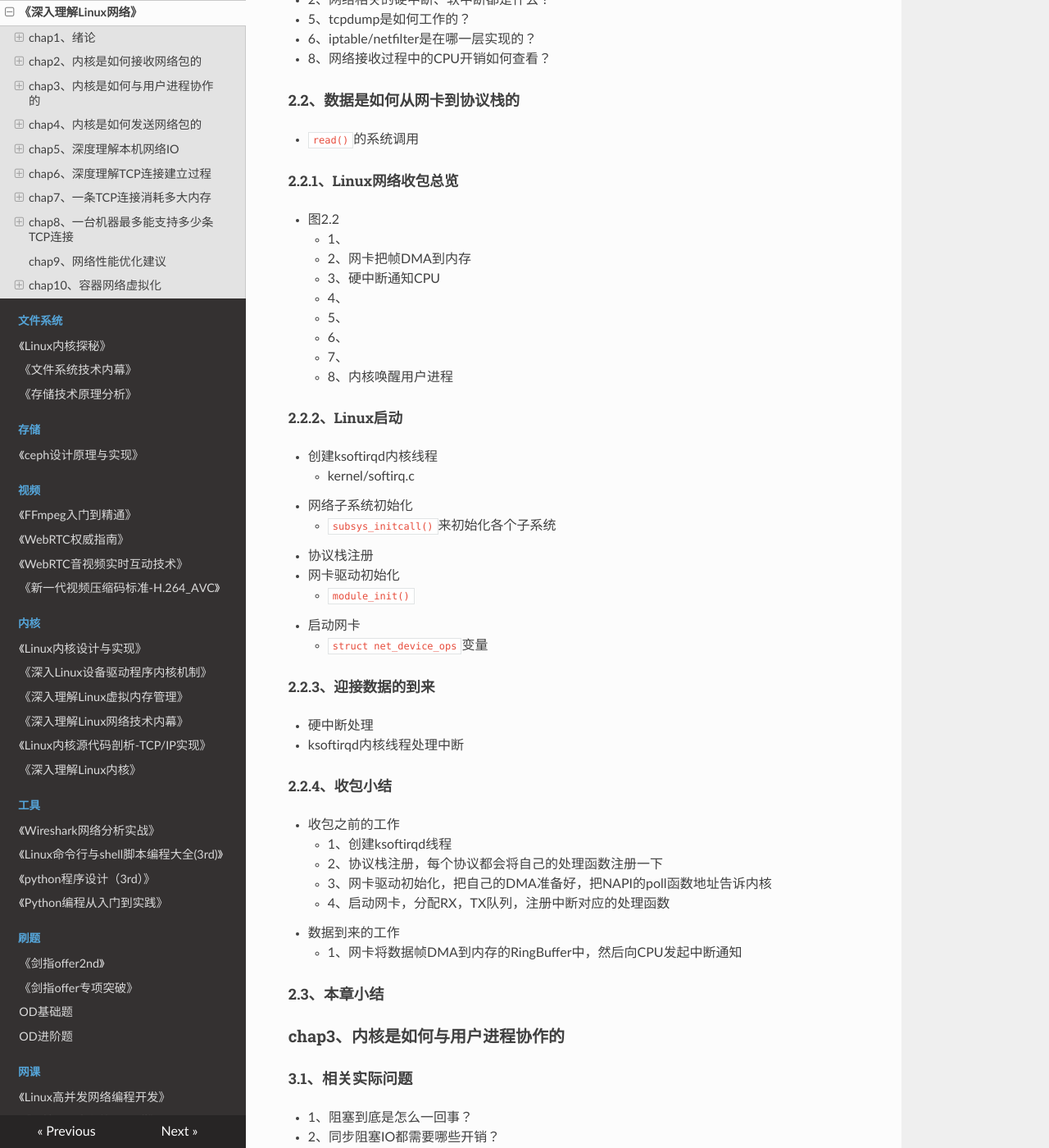
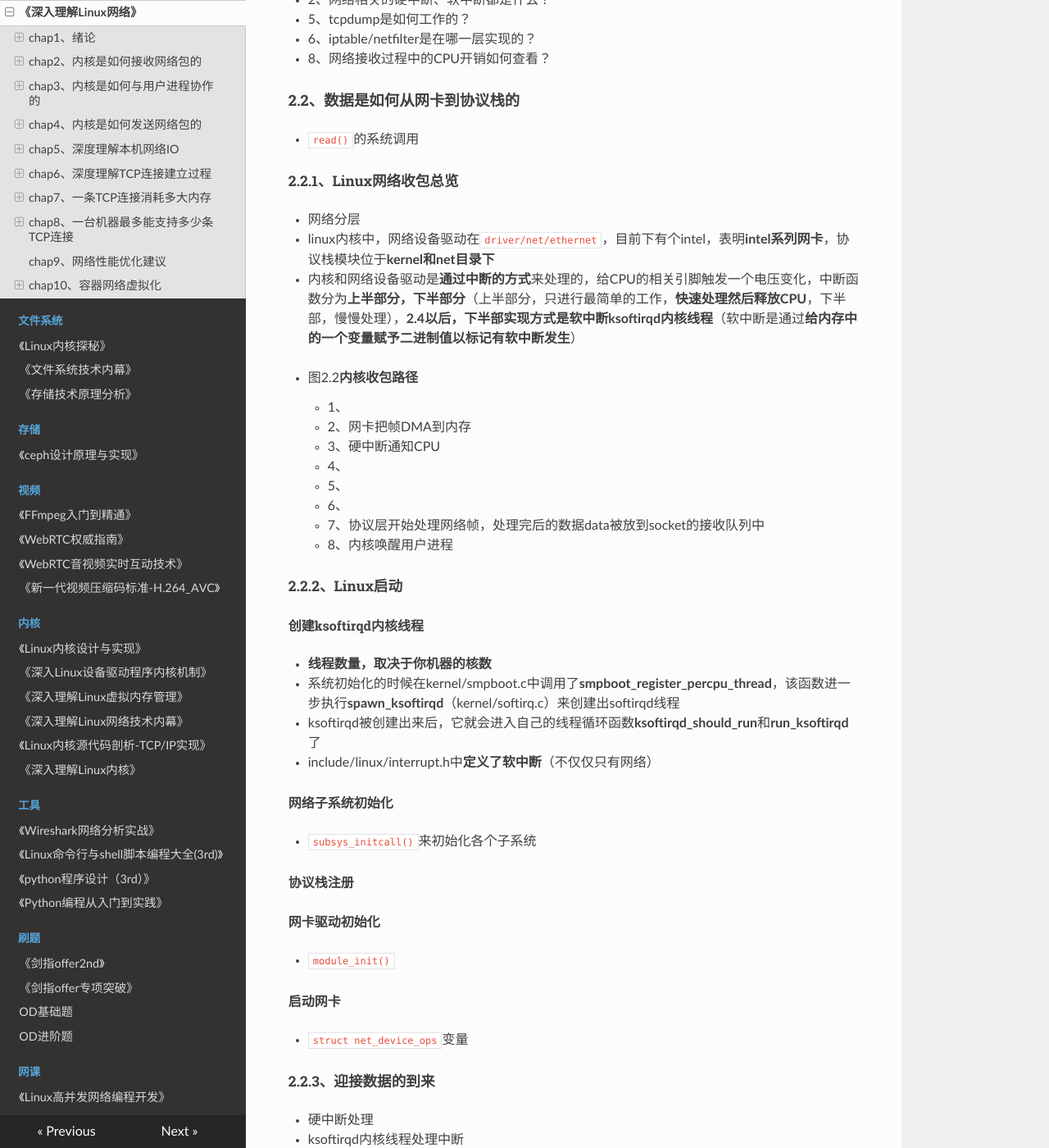
Before and after one commit to wolflion/booknotes, an MkDocs documentation site: the page built from docs/10network/深入理解Linux网络.md, in a window 1280 px wide and 1400 px high, scrolled down 895 px. Shown: the whole window at 82% size. Built offline with MkDocs 1.6.1, drawn with Linux system fonts in a browser that asks for light colours; nearby versions of some CDN libraries.

Commit message:
Update 深入理解Linux网络.md

```diff
--- a/docs/10network/深入理解Linux网络.md
+++ b/docs/10network/深入理解Linux网络.md
@@ -40,27 +40,42 @@
 
 ##### 2.2.1、Linux网络收包总览
 
-+ 图2.2
++ 网络分层
++ linux内核中，网络设备驱动在`driver/net/ethernet`，目前下有个intel，表明**intel系列网卡**，协议栈模块位于**kernel和net目录下**
++ 内核和网络设备驱动是**通过中断的方式**来处理的，给CPU的相关引脚触发一个电压变化，中断函数分为**上半部分，下半部分**（上半部分，只进行最简单的工作，**快速处理然后释放CPU**，下半部，慢慢处理），**2.4以后，下半部实现方式是软中断ksoftirqd内核线程**（软中断是通过**给内存中的一个变量赋予二进制值以标记有软中断发生**）
+
++ 图2.2**内核收包路径**
   + 1、
   + 2、网卡把帧DMA到内存
   + 3、硬中断通知CPU
   + 4、
   + 5、
   + 6、
-  + 7、
+  + 7、协议层开始处理网络帧，处理完后的数据data被放到socket的接收队列中
   + 8、内核唤醒用户进程
 
 ##### 2.2.2、Linux启动
 
-+ 创建ksoftirqd内核线程
-  + kernel/softirq.c
-+ 网络子系统初始化
-  + `subsys_initcall()`来初始化各个子系统
-+ 协议栈注册
-+ 网卡驱动初始化
-  + `module_init()`
-+ 启动网卡
-  + `struct net_device_ops`变量
+###### 创建ksoftirqd内核线程
+
++ **线程数量，取决于你机器的核数**
++ 系统初始化的时候在kernel/smpboot.c中调用了**smpboot_register_percpu_thread**，该函数进一步执行**spawn_ksoftirqd**（kernel/softirq.c）来创建出softirqd线程
++ ksoftirqd被创建出来后，它就会进入自己的线程循环函数**ksoftirqd_should_run**和**run_ksoftirqd**了
++ include/linux/interrupt.h中**定义了软中断**（不仅仅只有网络）
+
+###### 网络子系统初始化
+
++ `subsys_initcall()`来初始化各个子系统
+
+###### 协议栈注册
+
+###### 网卡驱动初始化
+
++ `module_init()`
+
+###### 启动网卡
+
++ `struct net_device_ops`变量
 
 ##### 2.2.3、迎接数据的到来
 
```
